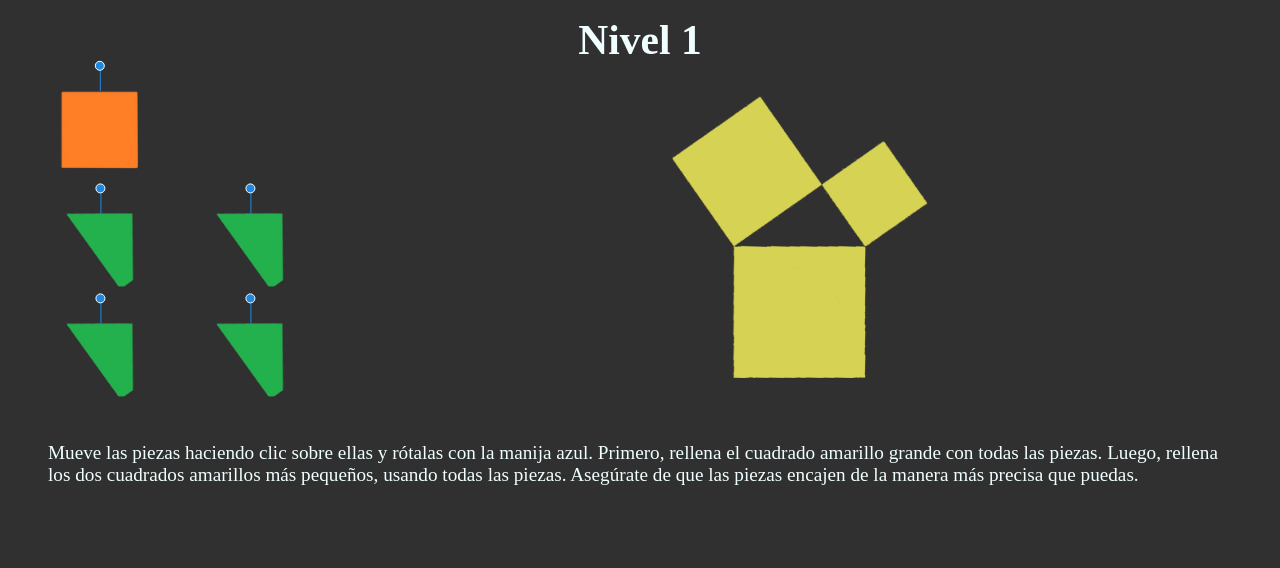
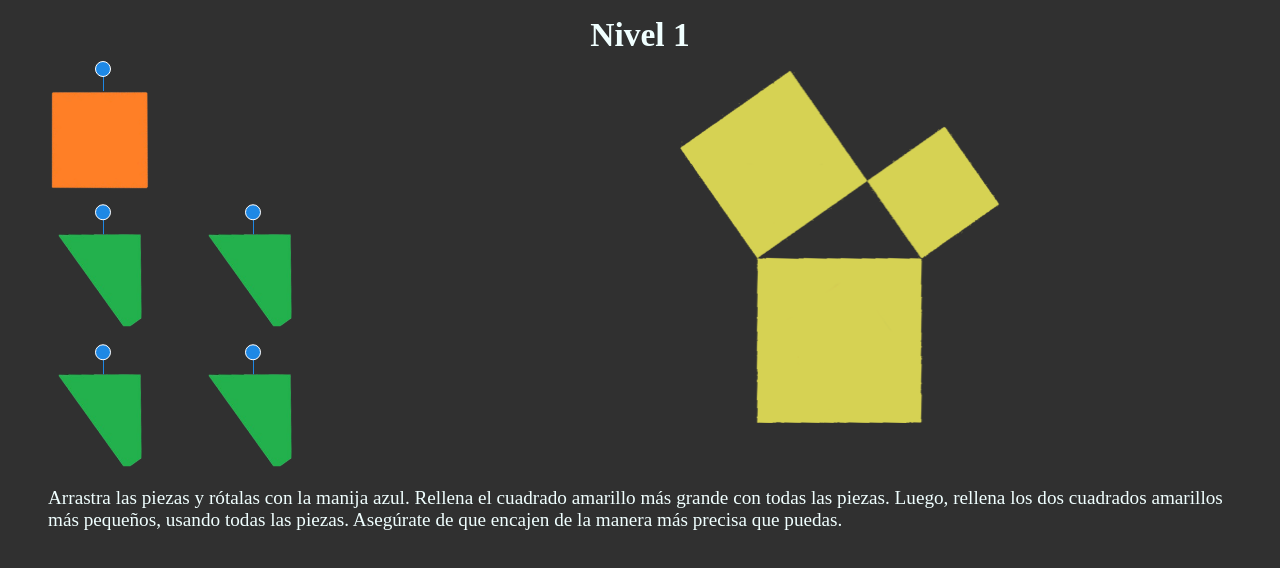
Before and after one commit to Manu84-bit/pythagoras-puzzle, a plain HTML site: page index.html in a window 1280 px wide. Drawn offline with Linux system fonts and the light colour scheme.

Commit message:
styles adjutsments

```diff
--- a/css/style.css
+++ b/css/style.css
@@ -1,5 +1,5 @@
 :root {
-    --scale: 2.5;
+    --scale: 2;
 }
 
 * {
@@ -24,7 +24,7 @@ background-color: rgb(48, 48, 48);
 
 }
 
-.container h5{
+.container h6{
     color: azure;
 }
 .container p{
@@ -36,7 +36,7 @@ background-color: rgb(48, 48, 48);
 }
 
 #board {
-    margin-top: 2rem;
+    margin-top: 1rem;
     background-image: url("../img/pythagoras_template.png");
     background-size:calc(641px / var(--scale));
     width: calc(641px / var(--scale));
@@ -87,8 +87,8 @@ background-color: rgb(48, 48, 48);
 }
 
 .dot {
-    height: 10px;
-    width: 10px;
+    height: 16px;
+    width: 16px;
     background-color: #1E88E5;
     position: absolute;
     border-radius: 100px;
@@ -113,7 +113,7 @@ background-color: rgb(48, 48, 48);
     height: 20px;
     background-color: #1E88E5;
     top: -20px;
-    left: calc(50%);
+    left: calc(53%);
     z-index: -1;
 }
 
--- a/index.html
+++ b/index.html
@@ -8,7 +8,7 @@
 </head>
 <div class="container">
 
-    <h5 class="unselectable">Nivel 1</h5>
+    <h6 class="unselectable">Nivel 1</h6>
     <div id="board"></div>
     <div id="canvas">
     <div class="piece-wrapper noselect" id="piece-wrapper1">
@@ -42,9 +42,8 @@
         </div>
     </div>
 </div>
-<p class="unselectable">Mueve las piezas haciendo clic sobre ellas y rótalas con la manija azul. Primero, rellena el cuadrado amarillo grande con todas las piezas. Luego, rellena
-    los dos cuadrados amarillos más pequeños, usando todas las piezas. Asegúrate de que las piezas encajen de la
-    manera más precisa que puedas.
+<p class="unselectable">Arrastra las piezas y rótalas con la manija azul. Rellena el cuadrado amarillo más grande con todas las piezas. Luego, rellena
+    los dos cuadrados amarillos más pequeños, usando todas las piezas. Asegúrate de que encajen de la manera más precisa que puedas.
 </p>
 </div>
     <script src="./js/puzzle.js"></script>
--- a/js/puzzle.js
+++ b/js/puzzle.js
@@ -196,14 +196,14 @@ for(let i=1; i < wrappers.length; i++){
 
 //Reposition pieces
 var posX = 100
-var posY = 130
+var posY = 140
 
 for(i= 0 ; i < wrappers.length; i++){
     if( i>0){
-        posY = 250;
+        posY = 280;
     }
     if(i>=3){
-        posY = 360;
+        posY = 420;
     }
     if(i==2 || i == 4){
         posX = 250;
```
